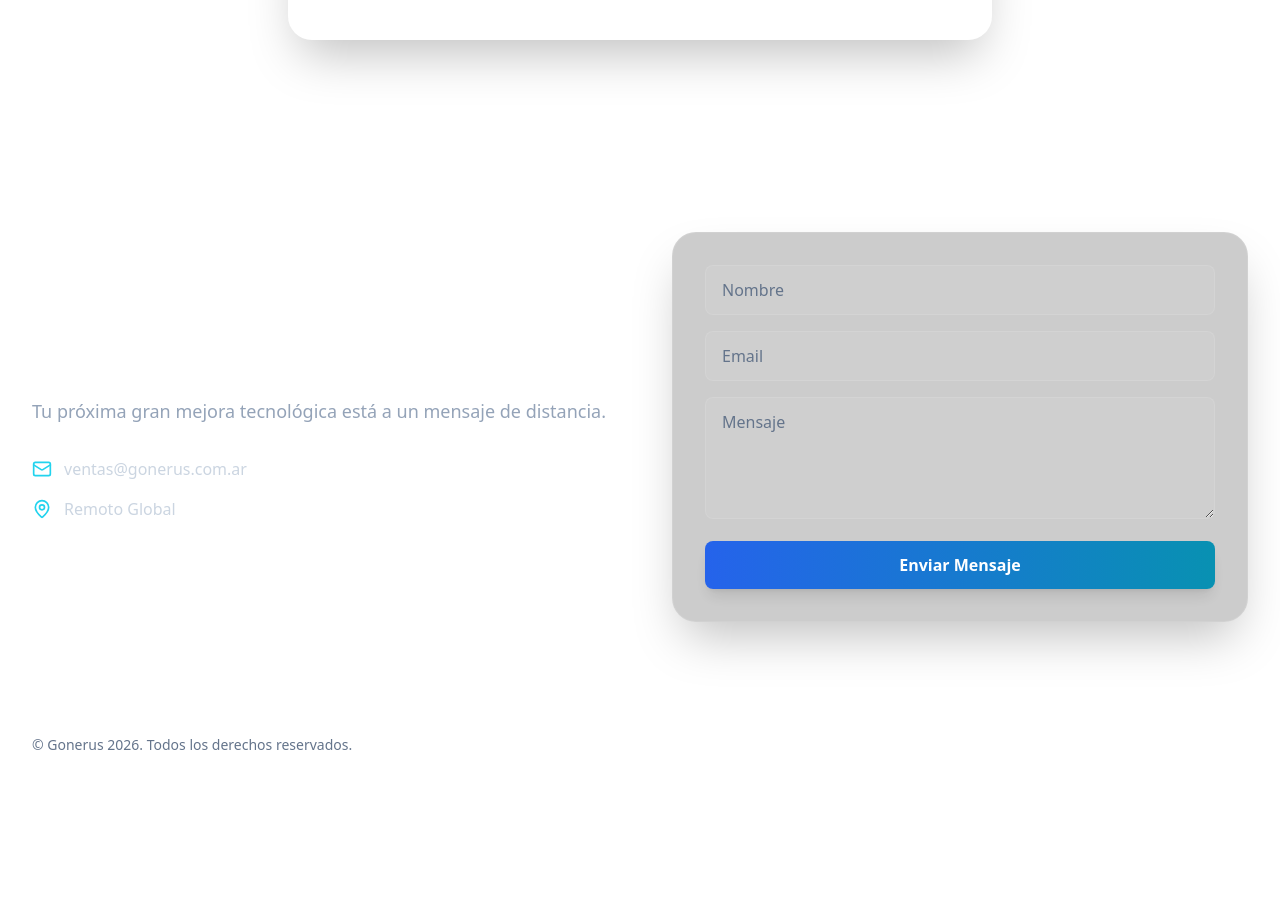
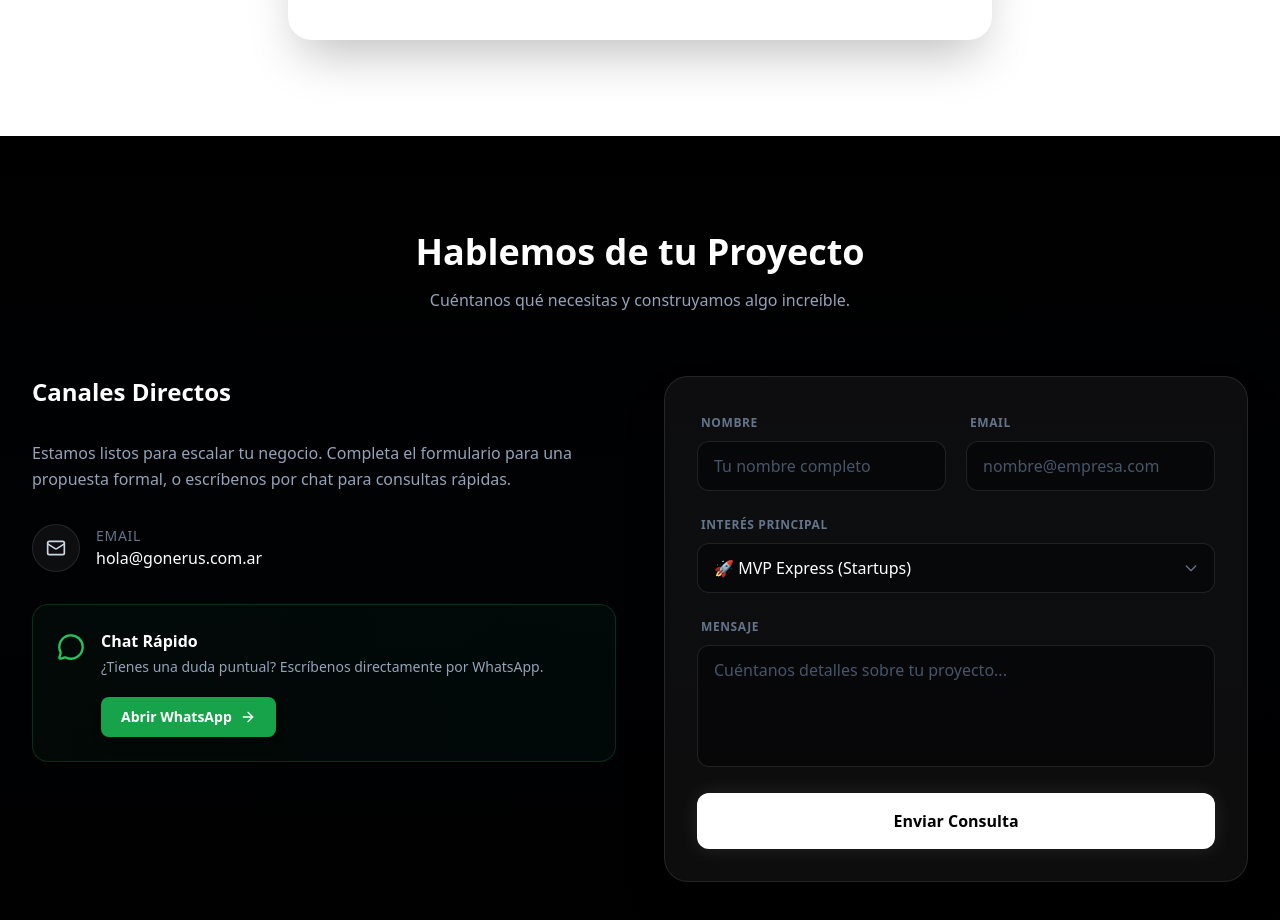
Before and after one commit to gonzalomprada/korven-web, a React (Vite) app: page / in a window 1280 px wide. Shown: the part 7280-8200 px from the top of the page. Before the commit the page ends 8075 px from the top, so only its background shows below. Built offline with nearby package versions, Linux system fonts and the light colour scheme.

Commit message:
actualizacion de contacto

```diff
--- a/src/components/Contact.jsx
+++ b/src/components/Contact.jsx
@@ -1,55 +1,203 @@
-import React from 'react';
-import { Mail, MapPin } from 'lucide-react';
-import ShinyButton from './ShinyButton'; // Reusamos el botón si quieres, o uno normal
+import React, { useState } from 'react';
+import { Mail, MessageCircle, Send, Loader2, ArrowRight } from 'lucide-react';
 
 const Contact = () => {
+  // Estados para manejar el formulario
+  const [formData, setFormData] = useState({
+    name: '',
+    email: '',
+    service: 'mvp', // Opción por defecto estratégica
+    message: ''
+  });
+
+  // Estado visual (UX)
+  const [status, setStatus] = useState('idle'); // 'idle' | 'sending' | 'success'
+
+  const handleSubmit = async (e) => {
+    e.preventDefault();
+    setStatus('sending');
+
+    // Simulación de envío (Aquí luego conectaremos EmailJS)
+    setTimeout(() => {
+      setStatus('success');
+      setFormData({ name: '', email: '', service: 'mvp', message: '' });
+    }, 2000);
+  };
+
+  const handleChange = (e) => {
+    setFormData({ ...formData, [e.target.name]: e.target.value });
+  };
+
   return (
-    // Quitamos bg-slate-900 para que sea transparente
-    <footer id="contact" className="pt-24 pb-10 relative">
-      <div className="max-w-7xl mx-auto px-4 sm:px-6 lg:px-8">
+    <section id="contact" className="py-24 relative bg-black">
+      {/* Fondo sutil para dar profundidad */}
+      <div className="absolute inset-0 bg-gradient-to-b from-black via-blue-950/5 to-black pointer-events-none" />
 
-        {/* Panel de Vidrio para el Formulario */}
-        <div className="grid grid-cols-1 lg:grid-cols-2 gap-16 mb-20 items-center">
+      <div className="max-w-7xl mx-auto px-4 sm:px-6 lg:px-8 relative z-10">
 
-          <div>
-            <h2 className="text-4xl font-bold text-white mb-6">¿Iniciamos el despegue?</h2>
-            <p className="text-slate-400 mb-8 text-lg">
-              Tu próxima gran mejora tecnológica está a un mensaje de distancia.
+        {/* Encabezado de Sección */}
+        <div className="text-center mb-16">
+          <h2 className="text-3xl md:text-4xl font-bold text-white mb-4">
+            Hablemos de tu Proyecto
+          </h2>
+          <p className="text-slate-400 max-w-2xl mx-auto">
+            Cuéntanos qué necesitas y construyamos algo increíble.
+          </p>
+        </div>
+
+        <div className="grid grid-cols-1 lg:grid-cols-2 gap-12 items-start">
+
+          {/* COLUMNA IZQUIERDA: Vías de Contacto */}
+          <div className="space-y-8">
+            <h3 className="text-2xl font-bold text-white">Canales Directos</h3>
+            <p className="text-slate-400 leading-relaxed">
+              Estamos listos para escalar tu negocio. Completa el formulario para una propuesta formal, o escríbenos por chat para consultas rápidas.
             </p>
-            <div className="space-y-4">
-              <div className="flex items-center text-slate-300">
-                <Mail className="h-5 w-5 mr-3 text-cyan-400" /> ventas@gonerus.com.ar
+
+            {/* Email Directo */}
+            <div className="flex items-center group">
+              <div className="h-12 w-12 rounded-full bg-white/5 flex items-center justify-center mr-4 border border-white/10 group-hover:border-cyan-500/50 group-hover:bg-cyan-950/30 transition-all">
+                <Mail className="h-5 w-5 text-slate-300 group-hover:text-cyan-400" />
               </div>
-              <div className="flex items-center text-slate-300">
-                <MapPin className="h-5 w-5 mr-3 text-cyan-400" /> Remoto Global
+              <div>
+                <p className="text-sm text-slate-500 font-medium uppercase tracking-wider">Email</p>
+                <a href="mailto:hola@gonerus.com.ar" className="text-white hover:text-cyan-400 transition-colors font-medium">
+                  hola@gonerus.com.ar
+                </a>
+              </div>
+            </div>
+
+            {/* CAJA DESTACADA: WHATSAPP */}
+            <div className="p-6 rounded-2xl bg-gradient-to-r from-green-900/10 to-emerald-900/10 border border-green-500/20 mt-8 relative overflow-hidden group">
+              {/* Efecto de brillo hover */}
+              <div className="absolute inset-0 bg-green-500/5 opacity-0 group-hover:opacity-100 transition-opacity" />
+
+              <div className="flex items-start relative z-10">
+                <MessageCircle className="h-7 w-7 text-green-500 mr-4 mt-1" />
+                <div>
+                  <h4 className="text-white font-bold mb-1">Chat Rápido</h4>
+                  <p className="text-sm text-slate-400 mb-5">
+                    ¿Tienes una duda puntual? Escríbenos directamente por WhatsApp.
+                  </p>
+
+                  {/* REEMPLAZA EL NÚMERO AQUÍ ABAJO (Sin el +) */}
+                  <a
+                    href="https://wa.me/5491112345678?text=Hola%20Gonerus,%20quisiera%20más%20información%20sobre..."
+                    target="_blank"
+                    rel="noopener noreferrer"
+                    className="inline-flex items-center bg-green-600 hover:bg-green-500 text-white px-5 py-2.5 rounded-lg text-sm font-bold transition-all shadow-lg hover:shadow-green-500/20"
+                  >
+                    Abrir WhatsApp
+                    <ArrowRight className="ml-2 h-4 w-4" />
+                  </a>
+                </div>
               </div>
             </div>
           </div>
 
-          {/* Formulario Glassmorphism */}
-          <div className="p-8 rounded-3xl border border-white/10 bg-black/20 backdrop-blur-xl shadow-2xl">
-            <form className="space-y-4">
-              <div>
-                <input type="text" className="w-full px-4 py-3 bg-white/5 border border-white/10 rounded-lg focus:ring-2 focus:ring-cyan-500 text-white placeholder-slate-500 outline-none transition-all" placeholder="Nombre" />
+          {/* COLUMNA DERECHA: Formulario Inteligente */}
+          <form onSubmit={handleSubmit} className="space-y-5 bg-white/5 p-8 rounded-3xl border border-white/10 shadow-2xl relative">
+
+            {status === 'success' ? (
+              // VISTA DE ÉXITO
+              <div className="absolute inset-0 bg-black/90 rounded-3xl z-20 flex flex-col items-center justify-center p-8 text-center animate-in fade-in duration-300">
+                <div className="h-20 w-20 bg-green-500/20 text-green-500 rounded-full flex items-center justify-center mb-6 border border-green-500/30">
+                  <Send className="h-10 w-10" />
+                </div>
+                <h3 className="text-2xl font-bold text-white mb-2">¡Recibido!</h3>
+                <p className="text-slate-400 mb-8 max-w-xs mx-auto">
+                  Gracias por contactarnos. Analizaremos tu solicitud y te responderemos en breve.
+                </p>
+                <button
+                  onClick={() => setStatus('idle')}
+                  className="text-cyan-400 hover:text-cyan-300 font-medium underline underline-offset-4"
+                >
+                  Enviar otra consulta
+                </button>
               </div>
-              <div>
-                <input type="email" className="w-full px-4 py-3 bg-white/5 border border-white/10 rounded-lg focus:ring-2 focus:ring-cyan-500 text-white placeholder-slate-500 outline-none transition-all" placeholder="Email" />
+            ) : null}
+
+            {/* CAMPOS DEL FORMULARIO */}
+            <div className="grid grid-cols-1 md:grid-cols-2 gap-5">
+              <div className="space-y-2">
+                <label className="text-xs font-bold text-slate-500 uppercase tracking-wider ml-1">Nombre</label>
+                <input
+                  type="text"
+                  name="name"
+                  required
+                  value={formData.name}
+                  onChange={handleChange}
+                  className="w-full bg-black/40 border border-white/10 rounded-xl px-4 py-3 text-white focus:outline-none focus:border-cyan-500 focus:ring-1 focus:ring-cyan-500 transition-all placeholder:text-slate-600"
+                  placeholder="Tu nombre completo"
+                />
               </div>
-              <div>
-                <textarea rows="4" className="w-full px-4 py-3 bg-white/5 border border-white/10 rounded-lg focus:ring-2 focus:ring-cyan-500 text-white placeholder-slate-500 outline-none transition-all" placeholder="Mensaje"></textarea>
+              <div className="space-y-2">
+                <label className="text-xs font-bold text-slate-500 uppercase tracking-wider ml-1">Email</label>
+                <input
+                  type="email"
+                  name="email"
+                  required
+                  value={formData.email}
+                  onChange={handleChange}
+                  className="w-full bg-black/40 border border-white/10 rounded-xl px-4 py-3 text-white focus:outline-none focus:border-cyan-500 focus:ring-1 focus:ring-cyan-500 transition-all placeholder:text-slate-600"
+                  placeholder="nombre@empresa.com"
+                />
               </div>
-              <button className="w-full py-3 px-6 bg-gradient-to-r from-blue-600 to-cyan-600 hover:from-blue-500 hover:to-cyan-500 text-white font-bold rounded-lg transition-all shadow-lg hover:shadow-cyan-500/25">
-                Enviar Mensaje
-              </button>
-            </form>
-          </div>
-        </div>
+            </div>
 
-        <div className="border-t border-white/10 pt-8 flex flex-col md:flex-row justify-between items-center">
-          <p className="text-slate-500 text-sm">© Gonerus 2026. Todos los derechos reservados.</p>
+            {/* SELECTOR ESTRATÉGICO */}
+            <div className="space-y-2">
+              <label className="text-xs font-bold text-slate-500 uppercase tracking-wider ml-1">Interés Principal</label>
+              <div className="relative">
+                <select
+                  name="service"
+                  value={formData.service}
+                  onChange={handleChange}
+                  className="w-full bg-black/40 border border-white/10 rounded-xl px-4 py-3 text-white focus:outline-none focus:border-cyan-500 focus:ring-1 focus:ring-cyan-500 transition-all appearance-none cursor-pointer"
+                >
+                  <option value="mvp">🚀 MVP Express (Startups)</option>
+                  <option value="custom">🏢 Software a Medida (Empresas)</option>
+                  <option value="staff">👥 Staff Augmentation (Equipos IT)</option>
+                  <option value="other">💬 Otra consulta</option>
+                </select>
+                {/* Flecha custom para el select */}
+                <div className="absolute inset-y-0 right-0 flex items-center px-4 pointer-events-none text-slate-500">
+                  <svg className="w-4 h-4" fill="none" stroke="currentColor" viewBox="0 0 24 24"><path strokeLinecap="round" strokeLinejoin="round" strokeWidth="2" d="M19 9l-7 7-7-7"></path></svg>
+                </div>
+              </div>
+            </div>
+
+            <div className="space-y-2">
+              <label className="text-xs font-bold text-slate-500 uppercase tracking-wider ml-1">Mensaje</label>
+              <textarea
+                name="message"
+                required
+                rows="4"
+                value={formData.message}
+                onChange={handleChange}
+                className="w-full bg-black/40 border border-white/10 rounded-xl px-4 py-3 text-white focus:outline-none focus:border-cyan-500 focus:ring-1 focus:ring-cyan-500 transition-all resize-none placeholder:text-slate-600"
+                placeholder="Cuéntanos detalles sobre tu proyecto..."
+              ></textarea>
+            </div>
+
+            <button
+              type="submit"
+              disabled={status === 'sending'}
+              className="w-full bg-white text-black hover:bg-slate-200 font-bold py-4 rounded-xl transition-all shadow-[0_0_20px_rgba(255,255,255,0.1)] hover:shadow-[0_0_25px_rgba(255,255,255,0.2)] disabled:opacity-50 disabled:cursor-not-allowed flex items-center justify-center mt-2"
+            >
+              {status === 'sending' ? (
+                <>
+                  <Loader2 className="animate-spin mr-2 h-5 w-5" />
+                  Enviando...
+                </>
+              ) : (
+                "Enviar Consulta"
+              )}
+            </button>
+          </form>
         </div>
       </div>
-    </footer>
+    </section>
   );
 };
 
```
